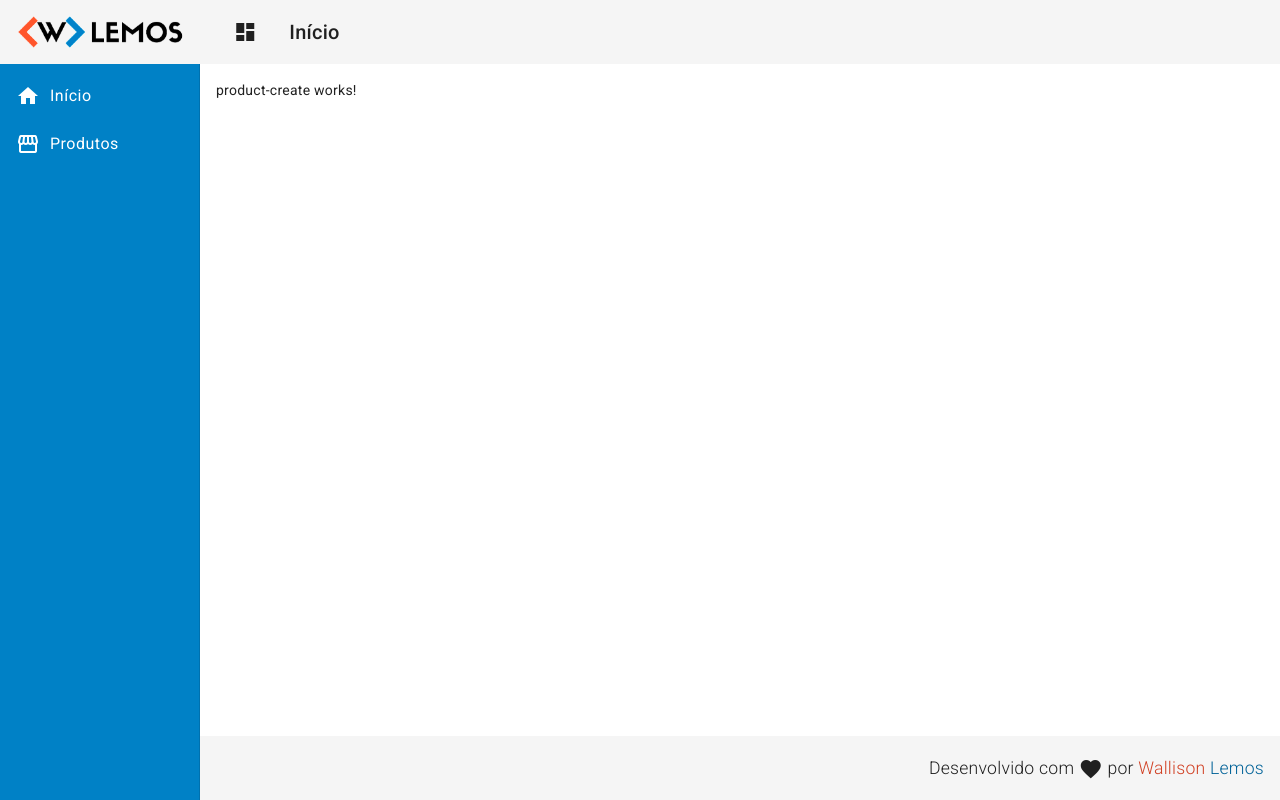
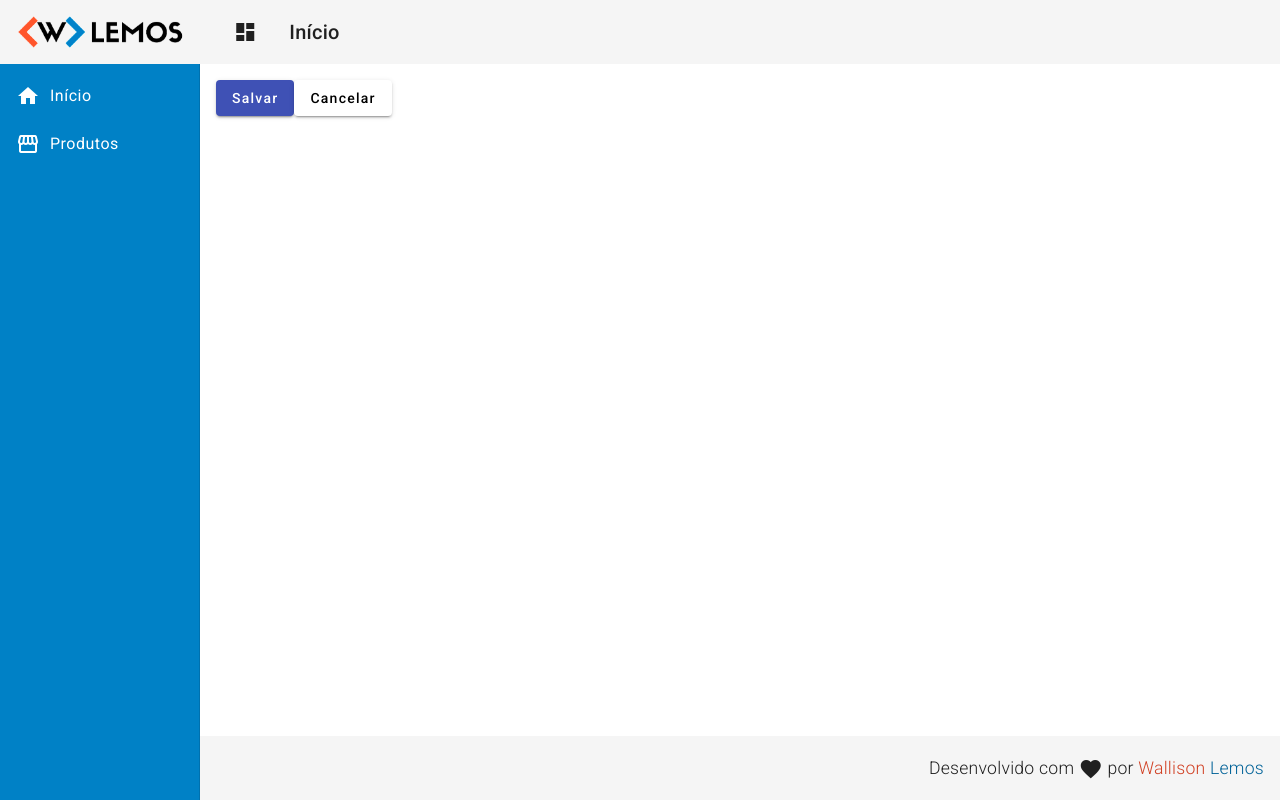
Before and after one commit to wallisonlemosdev/crud-angular, an Angular app in the folder frontend/: page /products/create in a window 1280 px wide. Built offline with nearby package versions, Linux system fonts and the light colour scheme.

Commit message:
Produto service

```diff
--- a/frontend/src/app/app.module.ts
+++ b/frontend/src/app/app.module.ts
@@ -14,6 +14,7 @@ import { MatCardModule } from '@angular/material/card';
 import { MatListModule } from '@angular/material/list';
 import { MatButtonModule } from '@angular/material/button';
 import { HomeComponent } from './views/home/home.component';
+import { MatSnackBarModule } from '@angular/material/snack-bar'
 import { ProductCrudComponent } from './views/product-crud/product-crud.component';
 import { AppRoutingModule } from './app-routing.module';
 import { ProductCreateComponent } from './components/product/product-create/product-create.component';
@@ -36,6 +37,7 @@ import { ProductCreateComponent } from './components/product/product-create/prod
     MatListModule,
     MatCardModule,
     MatButtonModule,
+    MatSnackBarModule,
     AppRoutingModule
   ],
   providers: [],
--- a/frontend/src/app/components/product/product-create/product-create.component.html
+++ b/frontend/src/app/components/product/product-create/product-create.component.html
@@ -1 +1,7 @@
-<p>product-create works!</p>
+<button mat-raised-button (click)="createProduct()" color="primary">
+    Salvar
+</button>
+
+<button mat-raised-button (click)="cancel()">
+    Cancelar
+</button>
--- a/frontend/src/app/components/product/product-create/product-create.component.ts
+++ b/frontend/src/app/components/product/product-create/product-create.component.ts
@@ -1,4 +1,6 @@
 import { Component } from '@angular/core';
+import { ProductService } from '../product.service';
+import { Router } from '@angular/router';
 
 @Component({
   selector: 'app-product-create',
@@ -7,4 +9,14 @@ import { Component } from '@angular/core';
 })
 export class ProductCreateComponent {
 
+  constructor(private productService: ProductService,
+    private router: Router) { }
+
+  createProduct(): void {
+    this.productService.showMessage('Produto criado!');
+  }
+
+  cancel(): void {
+    this.router.navigate(['/products']);
+  }
 }
--- /dev/null
+++ b/frontend/src/app/components/product/product.service.ts
@@ -0,0 +1,18 @@
+import { Injectable } from '@angular/core';
+import { MatSnackBar } from '@angular/material/snack-bar';
+
+@Injectable({
+  providedIn: 'root'
+})
+export class ProductService {
+
+  constructor(private snackBar: MatSnackBar) { }
+
+  showMessage(msg: string):void {
+    this.snackBar.open(msg, 'X', {
+      duration: 3000,
+      horizontalPosition: "right",
+      verticalPosition: "top"
+    })
+  }
+}
```
